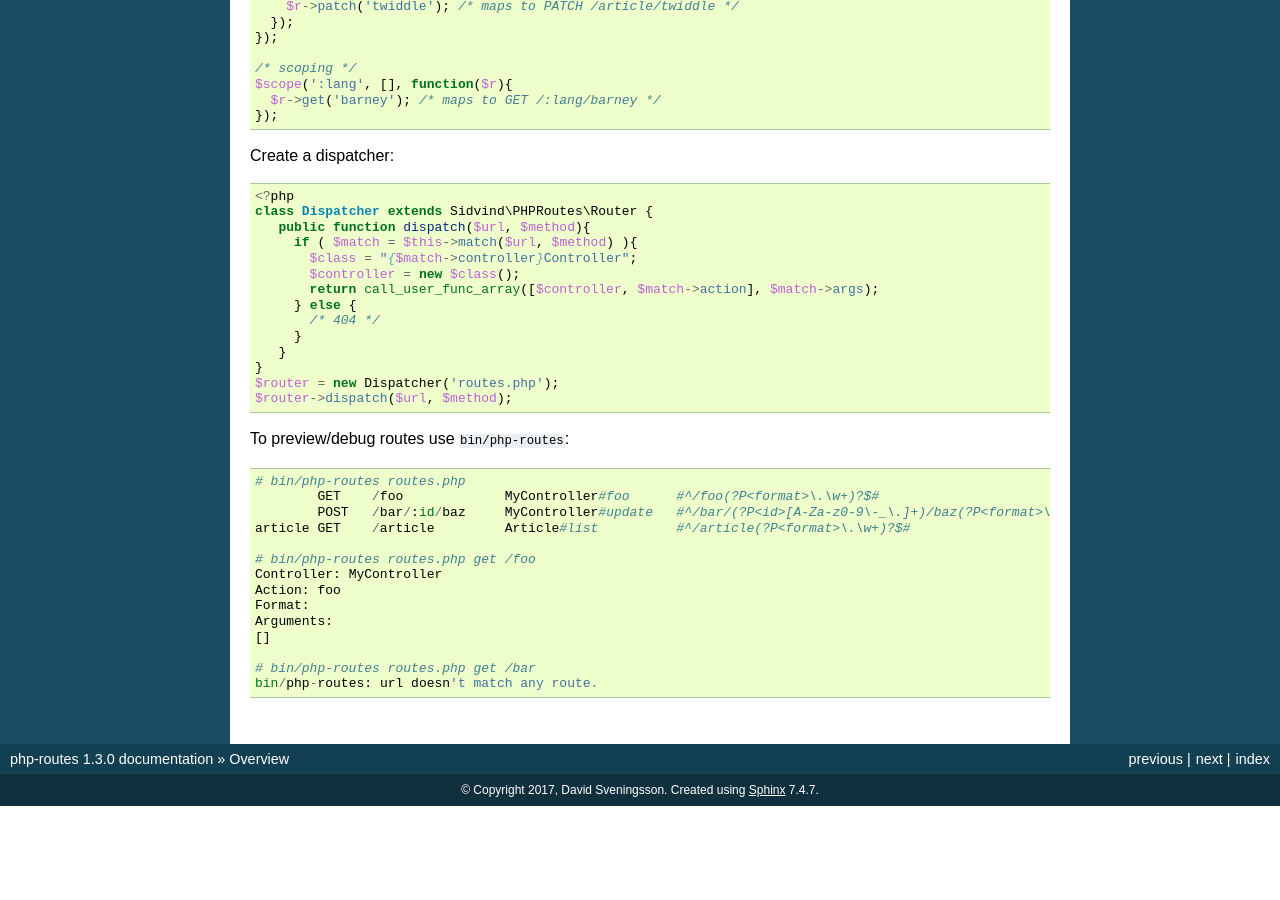
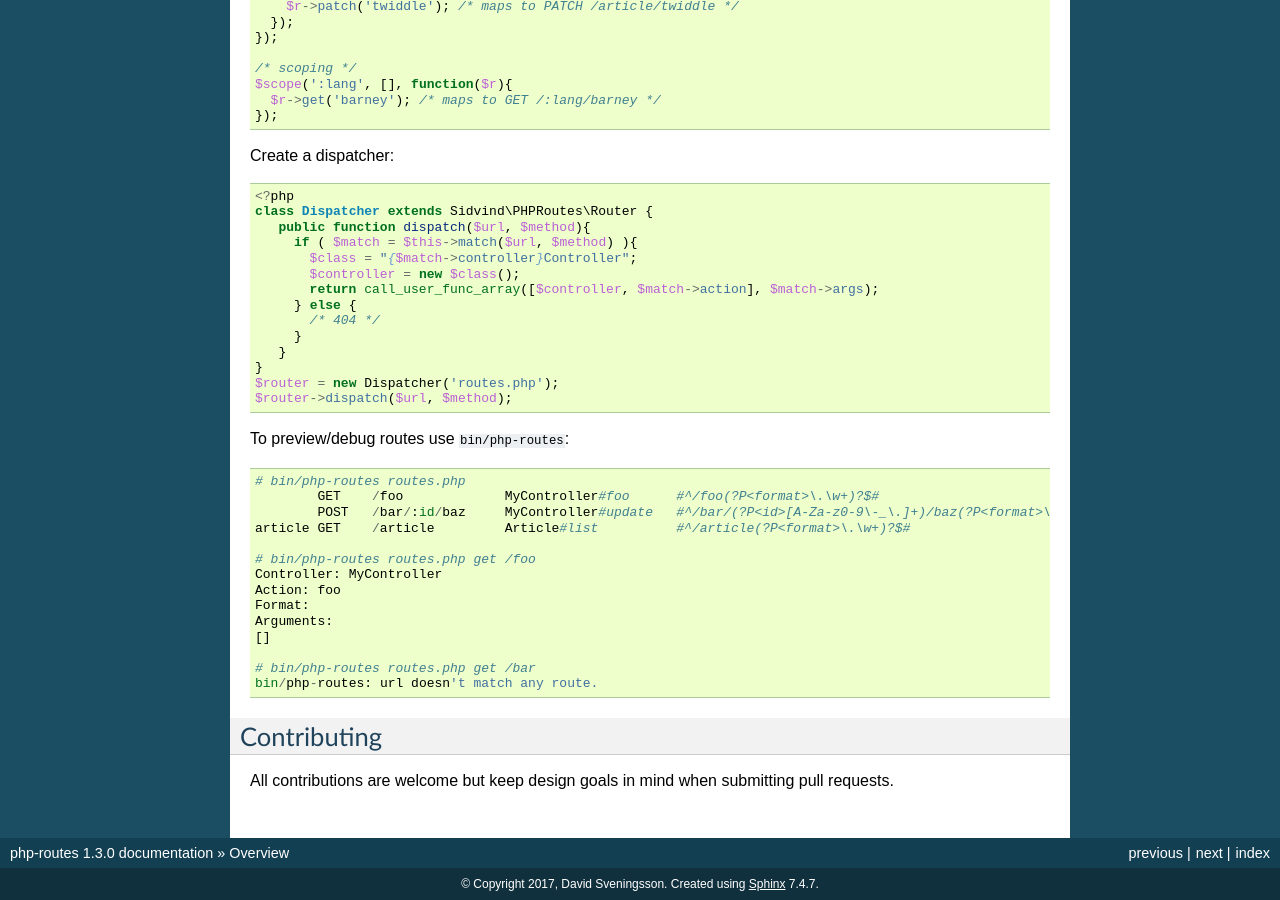
Before and after one commit to ext/php-routes, a Sphinx documentation site: the page built from docs/overview.rst, in a window 1280 px wide and 900 px high, scrolled down 961 px. Built offline with Sphinx 7.4.7, drawn with Linux system fonts in a browser that asks for light colours; pages that are not in the unit, such as notebooks, are missing from menus; before the commit the page ends 1767 px from its top, so only the background shows below that.

Commit message:
docs: contributions

```diff
--- a/docs/overview.rst
+++ b/docs/overview.rst
@@ -99,3 +99,9 @@ To preview/debug routes use ``bin/php-routes``:
 
     # bin/php-routes routes.php get /bar
     bin/php-routes: url doesn't match any route.
+
+Contributing
+============
+
+All contributions are welcome but keep design goals in mind when submitting pull
+requests.
```
Also changed, not shown: CONTRIBUTING.md (added, +2 -0 lines).
